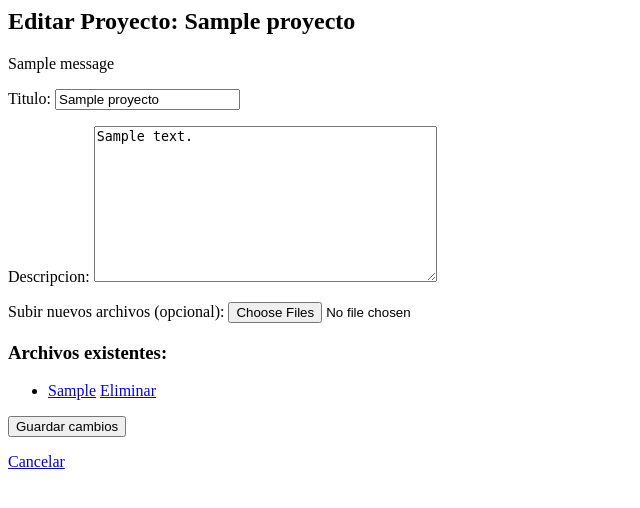
After one commit to APaola30/portal_proyectos, a Django app: page /projects/1/editar/ in a window 1280 px wide. The commit adds this page. Shown: the top 508 px of the page, without its empty margins (0-640 px from the left). Run offline with Django 5.2, Linux system fonts and the light colour scheme; tables that the repository leaves empty hold one stand-in row (values such as "Sample post"); one stand-in notice (Sample message) is shown.

Commit message:
Quinto commit: proyecto Django portal_proyectos

```diff
--- a/projects/templates/projects/base.html
+++ b/projects/templates/projects/base.html
@@ -6,5 +6,6 @@
 <body>
   <h1>Portal de Proyectos Académicos</h1>
   {% block content %}{% endblock %}
+
 </body>
 </html>
--- /dev/null
+++ b/projects/templates/projects/proyecto_editar.html
@@ -0,0 +1,41 @@
+<h2>Editar Proyecto: {{ proyecto.titulo }}</h2>
+
+    {% if messages %}
+    <div>
+        {% for message in messages %}
+            <div class="alert alert-{{ message.tags }}">
+                {{ message }}
+            </div>
+        {% endfor %}
+    </div>
+    {% endif %}
+
+    {% block content %}
+    {% endblock %}
+
+
+
+<form method="post" enctype="multipart/form-data">
+    {% csrf_token %}
+    {{ proyecto_form.as_p }}
+
+    <label for="archivos">Subir nuevos archivos (opcional):</label>
+    <input type="file" name="archivos" multiple>
+
+    <h3>Archivos existentes:</h3>
+<ul>
+    {% for archivo in proyecto.archivos.all %}
+    <li>
+        <a href="{{ archivo.archivo.url }}">{{ archivo.archivo.name }}</a>
+        <a href="{% url 'archivo_eliminar' archivo.pk %}"
+           onclick="return confirm('¿Seguro que quieres eliminar este archivo?');">Eliminar</a>
+    </li>
+    {% empty %}
+    <li>No hay archivos.</li>
+    {% endfor %}
+</ul>
+
+    <button type="submit">Guardar cambios</button>
+</form>
+
+<a href="{% url 'proyecto_detalle' proyecto.pk %}">Cancelar</a>
--- a/projects/urls.py
+++ b/projects/urls.py
@@ -1,8 +1,13 @@
 from django.urls import path
 from . import views
+
 
 urlpatterns = [
     path('', views.proyecto_lista, name='proyecto_lista'),
     path('new/', views.proyecto_crear, name='proyecto_crear'),
     path('<int:pk>/', views.proyecto_detalle, name='proyecto_detalle'),
+    path('<int:pk>/eliminar/', views.proyecto_eliminar, name='proyecto_eliminar'),
+    path('<int:pk>/editar/', views.proyecto_editar, name='proyecto_editar'),
+    path('archivo/<int:pk>/eliminar/', views.archivo_eliminar, name='archivo_eliminar'),
+
 ]
--- a/projects/views.py
+++ b/projects/views.py
@@ -2,6 +2,7 @@ from django.shortcuts import render, redirect, get_object_or_404
 from .models import Proyecto, Archivo
 from .forms import ProyectoForm
 from django.contrib import messages
+from .forms import ProyectoForm, ArchivoForm
 
 def proyecto_lista(request):
     proyectos = Proyecto.objects.all()
@@ -34,12 +35,65 @@ def proyecto_crear(request):
 
                 Archivo.objects.create(proyecto=proyecto, archivo=archivo)
 
-            messages.success(request, "Proyecto creado correctamente.")
-            return redirect('proyecto_list')
+
+            return redirect('proyecto_lista')
     else:
         form = ProyectoForm()
 
     return render(request, 'projects/proyecto_form.html', {'form': form})
 
+
+
+def proyecto_eliminar(request, pk):
+    proyecto = get_object_or_404(Proyecto, pk=pk)
+    if request.method == "POST":
+        proyecto.delete()
+        return redirect('proyecto_lista')
+    return render(request, 'projects/proyecto_confirm_delete.html', {'proyecto': proyecto})
+
+def proyecto_editar(request, pk):
+    proyecto = get_object_or_404(Proyecto, pk=pk)
+
+    if request.method == "POST":
+        proyecto_form = ProyectoForm(request.POST, instance=proyecto)
+        archivos = request.FILES.getlist('archivos')
+
+        archivos_invalidos = []  # lista para archivos no válidos
+
+        if proyecto_form.is_valid():
+            # Primero validamos los archivos
+            for archivo in archivos:
+                archivo_form = ArchivoForm(files={'archivo': archivo})
+                if not archivo_form.is_valid():
+                    archivos_invalidos.append(f"{archivo.name}: {archivo_form.errors['archivo'][0]}")
+
+            if archivos_invalidos:
+                # Mostrar mensajes de error y no guardar nada
+                for msg in archivos_invalidos:
+                    messages.error(request, f"No se pudo subir {msg}")
+            else:
+                # Guardamos proyecto y archivos solo si todos son válidos
+                proyecto_form.save()
+                for archivo in archivos:
+                    Archivo.objects.create(proyecto=proyecto, archivo=archivo)
+
+                return redirect('proyecto_detalle', pk=proyecto.pk)
+        else:
+            messages.error(request, "Error al actualizar el proyecto.")
+    else:
+        proyecto_form = ProyectoForm(instance=proyecto)
+
+    return render(request, 'projects/proyecto_editar.html', {
+        'proyecto_form': proyecto_form,
+        'proyecto': proyecto
+    })
+
+
+def archivo_eliminar(request, pk):
+    archivo = get_object_or_404(Archivo, pk=pk)
+    proyecto_pk = archivo.proyecto.pk
+    archivo.delete()
+    messages.success(request, "Archivo eliminado correctamente.")
+    return redirect('proyecto_editar', pk=proyecto_pk)
 def home(request):
     return render(request, 'projects/home.html')
```
Also changed, not shown: projects/templates/projects/proyecto_confirm_delete.html (added, +7 -0 lines), projects/templates/projects/proyecto_detail.html (+6 -1 lines), projects/templates/projects/proyecto_form.html (+8 -0 lines).
